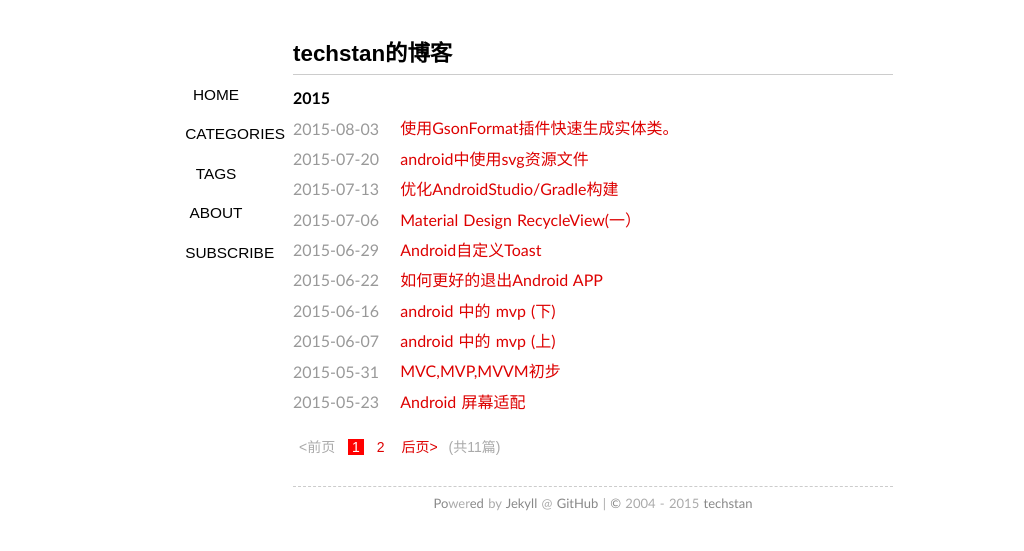
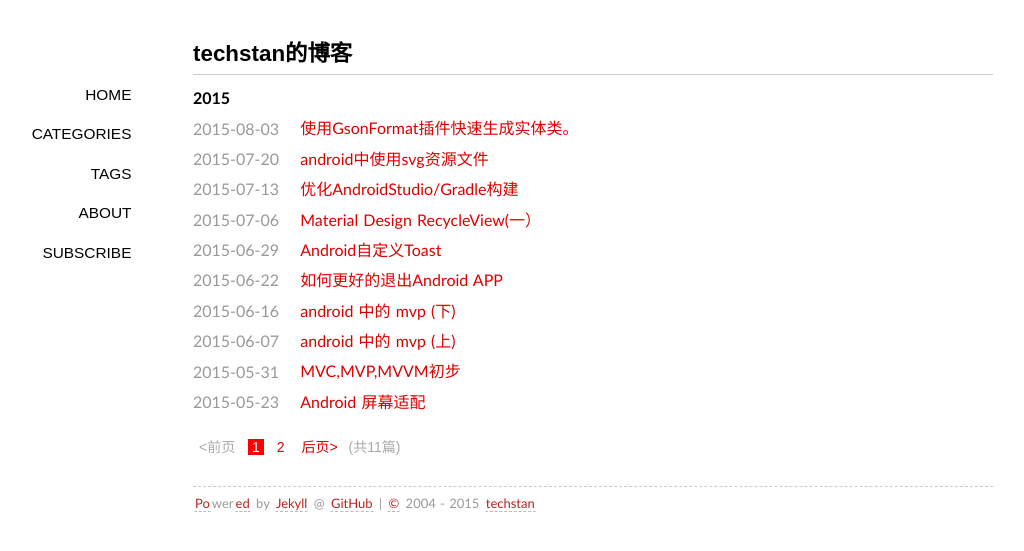
Before and after one commit to techstan/techstan.github.com, a Jekyll site: the page built from index.html, in a window 1280 px wide. Shown: the top 551 px of the page, without its empty margins (47-1071 px from the left). Built offline with Jekyll 4.4.1, drawn with Linux system fonts in a browser that asks for light colours; some web fonts are replaced; Markdown is read by kramdown in place of the engine named in the settings; the list of posts is cut into pages by our own code.

Commit message:
update
update

```diff
--- a/media/css/home.css
+++ b/media/css/home.css
@@ -1,5 +1,5 @@
 @import url(http://fonts.useso.com/css?family=Galdeano);
-media screen {
+@media screen {
 .container {
 width:auto;
 padding:20px;
@@ -66,7 +66,7 @@
 }
 
 a:hover {
-color:#771614;
+color:#46A24A;
 text-decoration:none;
 }
 
--- a/media/css/style.css
+++ b/media/css/style.css
@@ -30,10 +30,10 @@
 blockquote{display:block;text-align:justify;border-left:4px solid #eeeeee;}
 blockquote{margin:1em 0em;padding-left:1.5em;}
 blockquote p{margin:0;padding:.5em 0;}
-#container{width:600px;margin:2em auto;display:block;padding:0 2em;}
+#container{width:800px;margin:2em auto;display:block;padding:0 2em;}
 .content{font-size:16px;line-height:24px;}
 .content h1{padding:.5em 0;}
-.content img{max-width:640px;display:block;margin:4px auto;-webkit-box-shadow:#999 1px 1px 4px;-moz-box-shadow:#999 1px 1px 4px;box-shadow:#999 1px 1px 4px;}
+.content img{max-width:600px;display:block;margin:4px auto;-webkit-box-shadow:#999 1px 1px 4px;-moz-box-shadow:#999 1px 1px 4px;box-shadow:#999 1px 1px 4px;}
 #tag_cloud{margin-bottom: 1em;}
 #tag_cloud a:hover{color:#333333 !important;text-decoration:none;}
 .listing-item,.listing-seperator{list-style-type:none;}
@@ -44,11 +44,11 @@
 
 .listing-item time{color:#999999;}
 .listing-seperator{font-weight:bold;}
-.meta{font-size:12px;color:#888;}
+.meta{text-align:right;font-size:12px;}
 .pageNav{font-weight:bold;font-size:17px;}
 .pageNavInvalid{font-weight:bold;font-size:17px;color:#D0D0D0;}
 header{padding:.5em 0;border-bottom: 1px solid #cccccc;}
-nav{font-family:"Electrolize",sans-serif;font-size:1.1em;text-transform:uppercase;float:left;margin-left:-8em;width:6em;text-align:center;}
+nav{font-family:"Electrolize",sans-serif;font-size:1.1em;text-transform:uppercase;float:left;margin-left:-12em;width:9em;text-align:right;}
 nav a{display:block;padding:.7em 1em;color:#000000;}
 nav a:hover{background-color:#ff0000;text-decoration:none;color:#f9f9f9;-webkit-transition:color .2s linear;}
 .post{padding:.5em 0em;}
@@ -57,29 +57,36 @@
 h3{font-family:"Cuprum","Hiragino Sans GB","Microsoft YaHei",sans-serif;font-size:1.2em;color:#222;}
 h4{font-family:"Cuprum","Hiragino Sans GB","Microsoft YaHei",sans-serif;font-size:1em;color:#333;}
 pre,code{font-family:Menlo,"Andale Mono",Consolas,"Courier New",Monaco,monospace;font-size:13px;}
-code{background-color:#D0D0D0;}
+code{background-color:#F8F8F8;}
 embed,object,iframe{display:block;margin:4px auto;}
 .gist{font-size: 12px;line-height:1.6;}
 
 footer{
-text-align:center;
 display:block;
 border-top: 1px dashed #CCC;
 }
 
 footer small {
 font-size: 13px;
-color: #AAA;
+color: #999;
 }
 
 footer a {
-color: #888;
+margin: 1px;
+border: 1px solid rgba(1,1,1,0);
+border-bottom: 1px dashed #BBB;
+color: #B9221F;
 text-decoration: none;
 }
 
 footer a:hover {
-border-bottom: 1px dashed #BBB;
-text-decoration: none;
+	color: rgba(250,250,250,1.0) !important;
+    -webkit-border-radius: 4px;
+    border: 1px solid rgba(0,0,0,0.45);
+    text-shadow: rgba(0,0,0,0.6) 0px -1px 0px;
+	background: -webkit-gradient(linear, left top, left bottom, from(rgba(110,110,110,1.0)), to(rgba(100,100,100,1.0)));
+	-webkit-box-shadow: rgba(0,0,0,1.0) 0px 0px 2px,rgba(255,255,255,0.15) 0px 1px 1px inset;
+	text-decoration: none;
 }
 
 .label {
```
